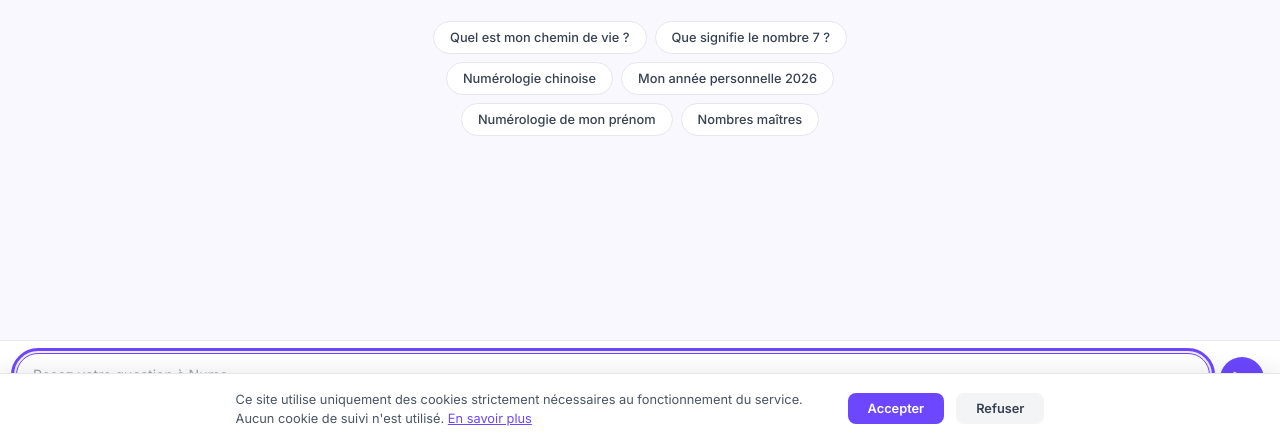
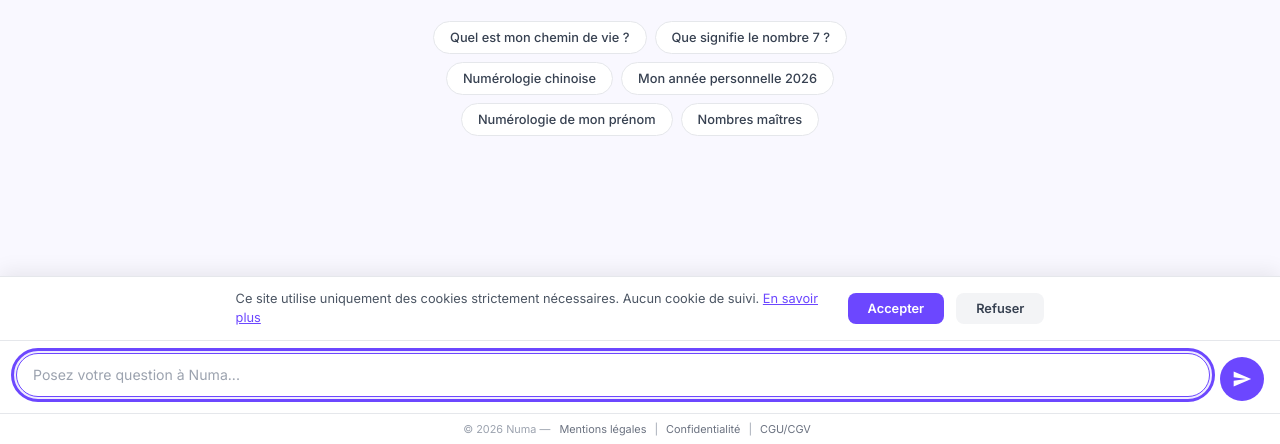
Before and after one commit to riviaai/numa-chatbot, a website: page public/index.html in a window 1280 px wide. Shown: the part 356-800 px from the top of the page. Drawn offline with Linux system fonts and the light colour scheme.

Commit message:
Fix: move cookie banner above input area to prevent overlap

```diff
--- a/public/index.html
+++ b/public/index.html
@@ -422,19 +422,15 @@
 
     /* ── Cookie banner ── */
     .cookie-banner {
-      position: fixed;
-      bottom: 0;
-      left: 0;
-      right: 0;
       background: var(--white);
       border-top: 1px solid var(--gray-200);
-      padding: 16px 20px;
+      padding: 12px 20px;
       display: flex;
       flex-wrap: wrap;
       align-items: center;
       justify-content: center;
       gap: 12px;
-      z-index: 1000;
+      flex-shrink: 0;
       box-shadow: 0 -4px 20px rgba(0,0,0,0.08);
       animation: slideUp 0.3s ease;
     }
@@ -599,6 +595,13 @@
     </div>
   </main>
 
+  <!-- Cookie banner (in flow, above input) -->
+  <div class="cookie-banner hidden" id="cookie-banner" role="dialog" aria-label="Consentement aux cookies">
+    <p>Ce site utilise uniquement des cookies strictement n&eacute;cessaires. Aucun cookie de suivi. <a href="/privacy.html">En savoir plus</a></p>
+    <button class="cookie-btn cookie-btn-accept" onclick="acceptCookies()">Accepter</button>
+    <button class="cookie-btn cookie-btn-refuse" onclick="refuseCookies()">Refuser</button>
+  </div>
+
   <!-- Input -->
   <div class="input-area">
     <div class="input-wrapper">
@@ -617,12 +620,6 @@
     <a href="/legal.html">Mentions l&eacute;gales</a><span class="sep">|</span><a href="/privacy.html">Confidentialit&eacute;</a><span class="sep">|</span><a href="/terms.html">CGU/CGV</a>
   </footer>
 
-  <!-- Cookie banner -->
-  <div class="cookie-banner hidden" id="cookie-banner" role="dialog" aria-label="Consentement aux cookies">
-    <p>Ce site utilise uniquement des cookies strictement n&eacute;cessaires au fonctionnement du service. Aucun cookie de suivi n'est utilis&eacute;. <a href="/privacy.html">En savoir plus</a></p>
-    <button class="cookie-btn cookie-btn-accept" onclick="acceptCookies()">Accepter</button>
-    <button class="cookie-btn cookie-btn-refuse" onclick="refuseCookies()">Refuser</button>
-  </div>
 
   <script>
     'use strict';
```
